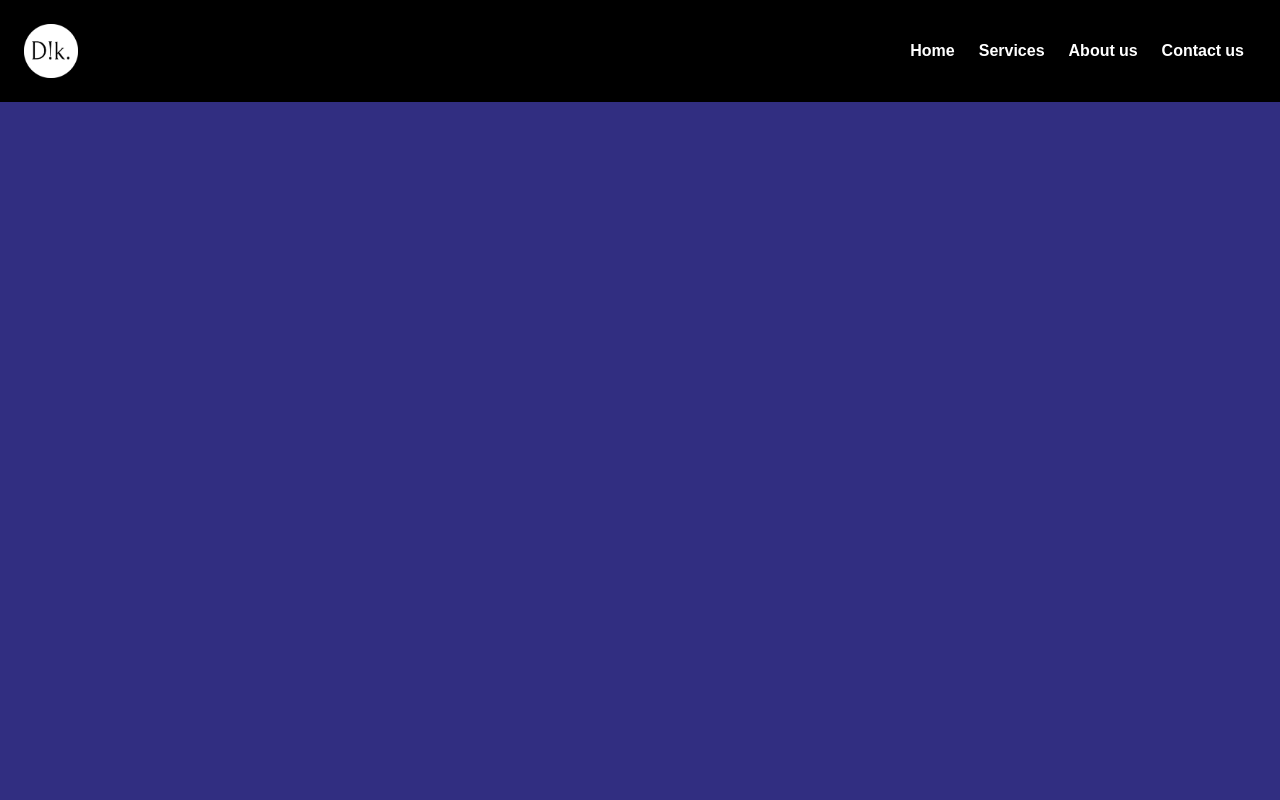
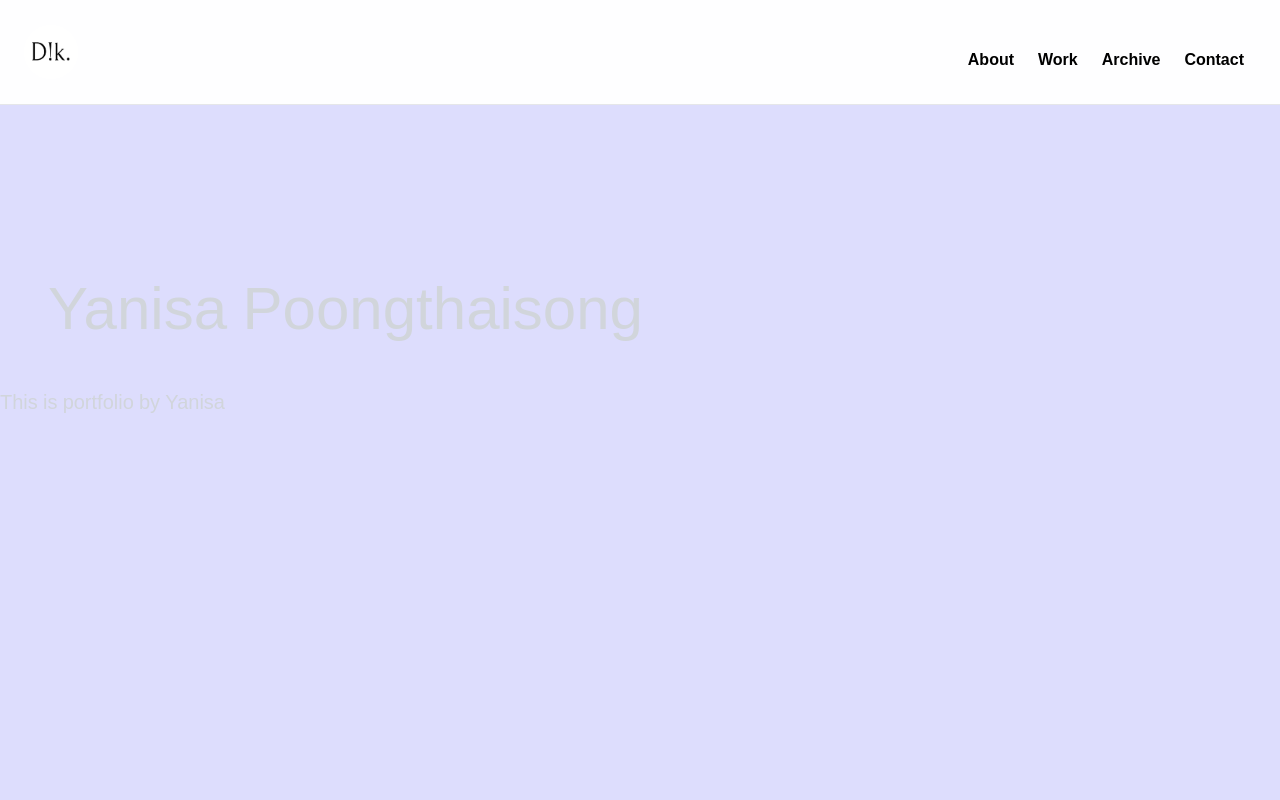
Before and after one commit to yanisapths/portfolio-v2, a Next.js app: page / in a window 1280 px wide. Shown: the top 800 px of the page. Built offline with nearby package versions, Linux system fonts and the light colour scheme.

Commit message:
update layput

```diff
--- a/components/footer/Footer.js
+++ b/components/footer/Footer.js
@@ -2,7 +2,7 @@ import React from 'react'
 
 function Footer() {
   return (
-    <footer className="buttom-0 bg-red-400">
+    <footer className="mb-0  text-cyan-50 bg-black">
         <div className="container items-center justify-center px-4 py-8 mx-auto">
           <p className="font-bold"> Created and Designed by Yanisa Poongthaisong</p>
           <p> 2022  </p>
--- a/components/navbar/Navbar.js
+++ b/components/navbar/Navbar.js
@@ -11,12 +11,12 @@ function  Navbar() {
   };
 
   return (
-    <nav class="flex items-center justify-between flex-wrap bg-black p-6">
-      <div class="flex items-center flex-shrink-0 text-white mr-6">
+    <nav className="sticky flex items-center justify-between flex-wrap p-6 bg-black top-0 z-40  backdrop-blur flex-none transition-colors duration-500 lg:z-50 lg:border-b lg:border-slate-900/10 dark:border-slate-50/[0.06] bg-white/95 supports-backdrop-blur:bg-white/60 dark:bg-transparent">
+      <div className="flex items-center flex-shrink-0 text-black">
         <Image src='/logo.png' width='54' height='54' />
       </div>
   <button
-          className=' inline-flex p-3 hover:bg-green-600 rounded lg:hidden text-white ml-auto hover:text-white outline-none'
+          className=' inline-flex p-3 hover:bg-gray-100 rounded lg:hidden text-black ml-auto hover:text-black outline-none'
           onClick={handleClick}
         >
           <svg
@@ -38,27 +38,27 @@ function  Navbar() {
         <div
           className={`${
             active ? '' : 'hidden'
-          }   w-full lg:inline-flex lg:flex-grow lg:w-auto`}
+          }   w-full lg:inline-flex lg:flex-grow lg:w-auto pt-4 text-center`}
         >
-          <div className='lg:inline-flex lg:flex-row lg:ml-auto lg:w-auto w-full lg:items-center items-start  flex flex-col lg:h-auto'>
+          <div className='lg:inline-flex lg:flex-row lg:ml-auto lg:w-auto w-full lg:items-center items-start  flex flex-col lg:h-auto  transition transform duration-200 ease-out'>
             <Link href='/'>
-              <a className='lg:inline-flex lg:w-auto w-full px-3 py-2 rounded text-white font-bold items-center justify-center hover:bg-green-600 hover:text-white '>
-                Home
+              <a className='lg:inline-flex lg:w-auto w-full px-3 py-2 rounded text-black font-bold items-center justify-center hover:bg-black hover:text-white  transition transform duration-200 ease-out'>
+                About
               </a>
             </Link>
             <Link href='/'>
-              <a className='lg:inline-flex lg:w-auto w-full px-3 py-2 rounded text-white font-bold items-center justify-center hover:bg-green-600 hover:text-white'>
-                Services
+              <a className='lg:inline-flex lg:w-auto w-full px-3 py-2 rounded text-black font-bold items-center justify-center hover:bg-black  hover:text-white  transition transform duration-200 ease-out'>
+                Work
               </a>
             </Link>
             <Link href='/'>
-              <a className='lg:inline-flex lg:w-auto w-full px-3 py-2 rounded text-white font-bold items-center justify-center hover:bg-green-600 hover:text-white'>
-                About us
+              <a className='lg:inline-flex lg:w-auto w-full px-3 py-2 rounded text-black font-bold items-center justify-center hover:bg-black  hover:text-white  transition transform duration-200 ease-out'>
+                Archive
               </a>
             </Link>
             <Link href='/'>
-              <a className='lg:inline-flex lg:w-auto w-full px-3 py-2 rounded text-white font-bold items-center justify-center hover:bg-green-600 hover:text-white'>
-                Contact us
+              <a className='lg:inline-flex lg:w-auto w-full px-3 py-2 rounded text-black font-bold items-center justify-center hover:bg-black  hover:text-white  transition transform duration-200 ease-out'>
+                Contact
               </a>
             </Link>
           </div>
--- a/pages/index.js
+++ b/pages/index.js
@@ -10,8 +10,13 @@ export default function Home() {
         <link rel="icon" href="/favicon.ico" />
       </Head>
       <Navbar />
-      <main className="bg-indigo-900 h-[90vh]">
-
+      <main className="flex-auto">
+        <div className="h-screen overflow-hidden bg-[#ddddfd] text-gray-300  pt-32  ">
+          <h1 className="text-6xl m-12">Yanisa Poongthaisong</h1>
+          <p className="text-xl">
+            This is portfolio by Yanisa
+          </p>
+        </div>
       </main>
       <Footer />
     </div>
--- a/styles/globals.css
+++ b/styles/globals.css
@@ -5,6 +5,7 @@ body {
   margin: 0;
   margin-bottom: 100px;
   font-family: 'Noto Sans Thai', sans-serif;
+  background-color: #ddddfd;
 }
 
 a {
```
